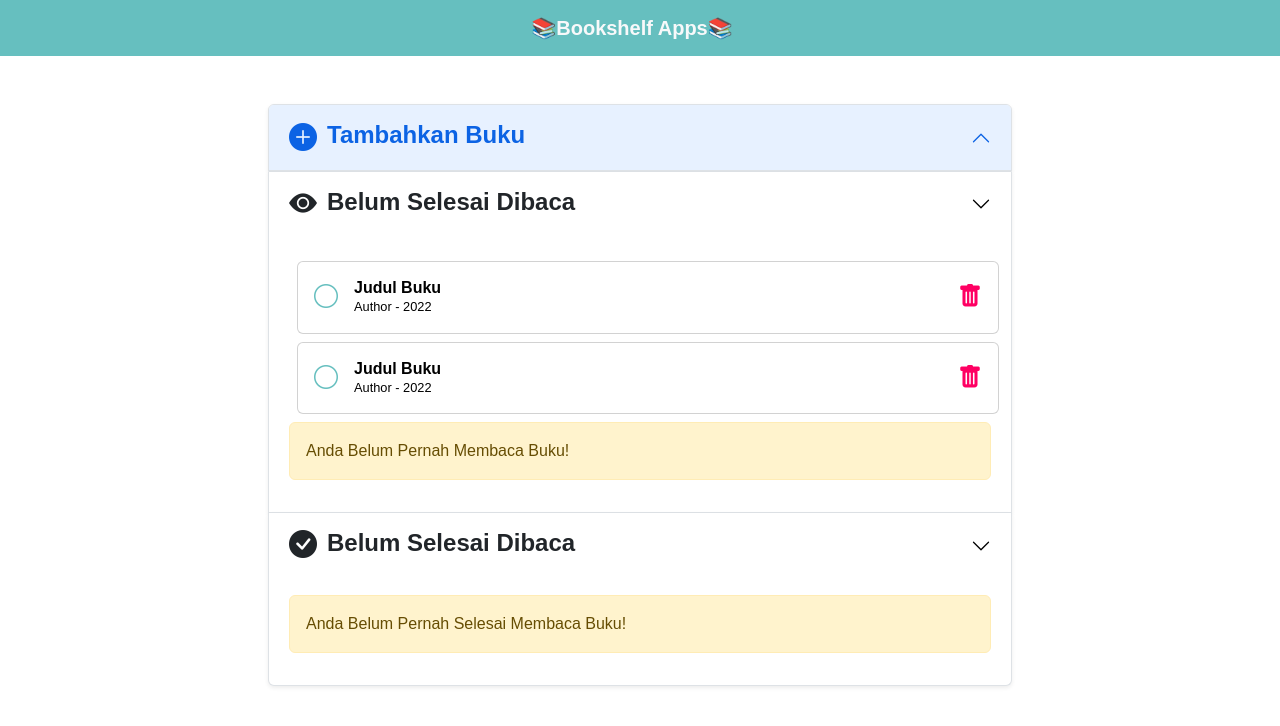
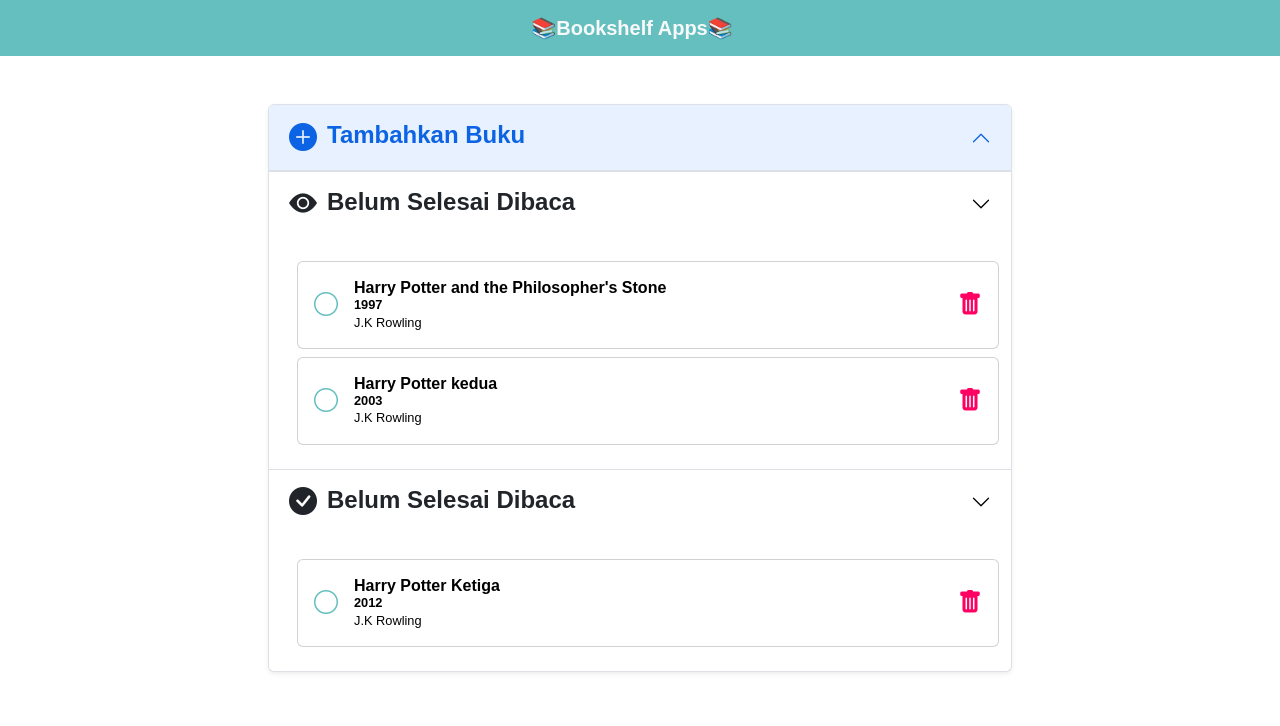
Before and after one commit to ramaaanr/bookshelf-apps, a plain HTML site: page index.html in a window 1280 px wide. Drawn offline with nearby package versions, Linux system fonts and the light colour scheme; a web font is replaced by a local one.

Commit message:
Menambahkan Data ke bookshelf

```diff
--- /dev/null
+++ b/app.js
@@ -0,0 +1,3 @@
+import { updateView } from "./view/update-view.js";
+
+updateView();
--- a/index.html
+++ b/index.html
@@ -11,7 +11,7 @@
     <link rel="preconnect" href="https://fonts.googleapis.com">
     <link rel="preconnect" href="https://fonts.gstatic.com" crossorigin>
     <link href="https://fonts.googleapis.com/css2?family=Anek+Telugu:wght@400;600;700&display=swap" rel="stylesheet">
-    <link rel="stylesheet" href="assets/css/style.css">
+    <link rel="stylesheet" href="style.css">
 </head>
 
 <body>
@@ -90,37 +90,10 @@
                 </h2>
                 <div id="panelsStayOpen-collapseTwo" class="accordion-collapse collapse-show"
                     aria-labelledby="panelsStayOpen-headingTwo">
-                    <div class="accordion-body">
+                    <div class="accordion-body bookshelf-unready-read">
                         <!-- Books Item -->
-                        <div class="card">
-                            <div class="card-body">
-                                <button class="btn-read">
-                                    <i class="bi bi-circle check"></i>
-                                </button>
-                                <div class="book-item">
-                                    <h1 id="book-title">Judul Buku</h1>
-                                    <p><span id="book-author">Author</span> - <span id="book-year">2022<span></span></p>
-                                </div>
-                                <button class="btn-remove">
-                                    <i class="bi bi-trash-fill"></i>
-                                </button>
-                            </div>
-                        </div>
-                        <div class="card">
-                            <div class="card-body">
-                                <button class="btn-read">
-                                    <i class="bi bi-circle check"></i>
-                                </button>
-                                <div class="book-item">
-                                    <h1 id="book-title">Judul Buku</h1>
-                                    <p><span id="book-author">Author</span> - <span id="book-year">2022<span></span></p>
-                                </div>
-                                <button class="btn-remove">
-                                    <i class="bi bi-trash-fill"></i>
-                                </button>
-                            </div>
-                        </div>
-                        <div class="alert alert-warning" role="alert">
+
+                        <div class="alert alert-warning alert-unread" role="alert">
                             Anda Belum Pernah Membaca Buku!
                         </div>
                     </div>
@@ -141,8 +114,8 @@
                 </h2>
                 <div id="panelsStayOpen-collapseThree" class="accordion-collapse collapse-show"
                     aria-labelledby="panelsStayOpen-headingThree">
-                    <div class="accordion-body">
-                        <div class="alert alert-warning" role="alert">
+                    <div class="accordion-body bookshelf-already-read">
+                        <div class="alert alert-warning alert-already-read" role="alert">
                             Anda Belum Pernah Selesai Membaca Buku!
                         </div>
                     </div>
@@ -152,7 +125,7 @@
     </main>
 
 
-    <script src="assets/js/script.js"></script>
+    <script src="app.js" type="module"></script>
     <script src=" https://cdn.jsdelivr.net/npm/bootstrap@5.2.0/dist/js/bootstrap.bundle.min.js"
         integrity="sha384-A3rJD856KowSb7dwlZdYEkO39Gagi7vIsF0jrRAoQmDKKtQBHUuLZ9AsSv4jD4Xa" crossorigin="anonymous">
     </script>
--- /dev/null
+++ b/models/books.js
@@ -0,0 +1,23 @@
+export const books = [
+  {
+    id: 3657848524,
+    title: "Harry Potter and the Philosopher's Stone",
+    author: "J.K Rowling",
+    year: 1997,
+    isComplete: false,
+  },
+  {
+    id: 33,
+    title: "Harry Potter kedua",
+    author: "J.K Rowling",
+    year: 2003,
+    isComplete: false,
+  },
+  {
+    id: 3657848524,
+    title: "Harry Potter Ketiga",
+    author: "J.K Rowling",
+    year: 2012,
+    isComplete: true,
+  },
+];
--- /dev/null
+++ b/services/add-book.js
@@ -0,0 +1,21 @@
+/**
+ * *books*
+ * variabel ini digunakan untuk menyimpan data buku
+ */
+import { books } from "./../models/books.js";
+import { createBookItem } from "./create-book-item.js";
+
+const unreadyReadBookshelf = document.querySelector(".bookshelf-unready-read");
+const alreadyReadBookshelf = document.querySelector(".bookshelf-already-read");
+
+const addBook = function () {
+  for (const book of books) {
+    if (book.isComplete == false) {
+      unreadyReadBookshelf.appendChild(createBookItem(book));
+    } else {
+      alreadyReadBookshelf.appendChild(createBookItem(book));
+    }
+  }
+};
+
+export { addBook };
--- /dev/null
+++ b/services/create-book-item.js
@@ -0,0 +1,73 @@
+const createBookItem = function (book) {
+  /**
+     *
+     *<div class="card">
+        <div class="card-body">
+            <button class="btn-read">
+                <i class="bi bi-circle check"></i>
+            </button>
+            <div class="book-item">
+                <h1 id="book-title">Judul Buku</h1>
+                <h2 id="book-year">2022</h2>
+                <p id="book-author">Author</p>
+            </div>
+            <button class="btn-remove">
+                 <i class="bi bi-trash-fill"></i>
+            </button>
+        </div>
+     </div>
+     */
+  // Card
+  const card = document.createElement("div");
+  card.className = "card";
+
+  // CardBody <- Card
+  const cardBody = document.createElement("div");
+  cardBody.className = "card-body";
+
+  // Button Check <- CardBody <- Card
+  const buttonCheck = document.createElement("button");
+  buttonCheck.className = "btn-read;";
+  const iconCheck = document.createElement("i");
+  iconCheck.className = "bi bi-circle check";
+  buttonCheck.appendChild(iconCheck);
+
+  // Book Details <- CardBody <- Card
+  //   <div class="book-item">
+  //     <h1 id="book-title">Judul Buku</h1>
+  //     <h2 id="book-year">2022</h2>
+  //     <p id="book-author">Author</p>
+  //   </div>;
+  const bookItem = document.createElement("div");
+  bookItem.className = "book-item";
+
+  const bookTitle = document.createElement("h1");
+  bookTitle.className = "book-title";
+  bookTitle.textContent = book.title;
+  bookItem.appendChild(bookTitle);
+
+  const bookYear = document.createElement("h2");
+  bookYear.className = "book-year";
+  bookYear.textContent = book.year;
+  bookItem.appendChild(bookYear);
+
+  const bookAuthor = document.createElement("p");
+  bookAuthor.className = "book-author";
+  bookAuthor.textContent = book.author;
+  bookItem.appendChild(bookAuthor);
+
+  // Button Remove <- CardBody <- Card
+  const buttonRemove = document.createElement("button");
+  buttonRemove.className = "btn-remove;";
+  const iconRemove = document.createElement("i");
+  iconRemove.className = "bi bi-trash-fill";
+  buttonRemove.appendChild(iconRemove);
+
+  cardBody.appendChild(buttonCheck);
+  cardBody.appendChild(bookItem);
+  cardBody.appendChild(buttonRemove);
+  card.appendChild(cardBody);
+  return card;
+};
+
+export { createBookItem };
--- /dev/null
+++ b/services/toggle-alert-books.js
@@ -0,0 +1,5 @@
+const toggleAlert = function (bookStatus) {
+  document.querySelector(".alert-" + bookStatus).classList.toggle("d-none");
+};
+
+export { toggleAlert };
--- a/assets/css/style.css
+++ b/style.css
@@ -63,9 +63,7 @@ button {
     width: 100%;
 }
 
-.bi {
-    font-size: 1.5rem;
-}
+
 
 .bi:hover {
     opacity: .8;
@@ -74,17 +72,29 @@ button {
 .check {
     color: var(--teal);
     margin-right: 1rem;
+    font-size: 1.5rem;
 }
 
 
+.bi-calendar {
+    font-size: .8rem;
+}
+
 .bi-trash-fill {
     color: var(--red);
+    font-size: 1.5rem;
 }
 
 .card h1 {
     font-size: 1rem;
     font-weight: 600;
     margin: 0;
+}
+
+.card h2 {
+    font-size: .8rem;
+    margin: 0;
+    font-weight: 600;
 }
 
 .card p {
--- /dev/null
+++ b/view/update-view.js
@@ -0,0 +1,27 @@
+/**
+ * *books*
+ * variabel ini digunakan untuk menyimpan data buku
+ */
+import { books } from "../models/books.js";
+
+/**
+ * *toggleAlert*
+ * fungsi ini digunakan untuk menyembunyikan dan menampilkan alert
+ * pada bookshelf, apakah bookshelf berisi data buku atau tidak
+ *  - Parameter:
+ * unread - Buku yang belum dibaca atau buku dengan nilai isComplete = false
+ * already-read - Buku yang sudah dibaca atau buku dengan nilai isComplete = true
+ * */
+import { toggleAlert } from "../services/toggle-alert-books.js";
+import { addBook } from "../services/add-book.js";
+
+const updateView = function () {
+  if (books.length === 0) {
+  } else {
+    toggleAlert("unread");
+    toggleAlert("already-read");
+    addBook();
+  }
+};
+
+export { updateView };
```
